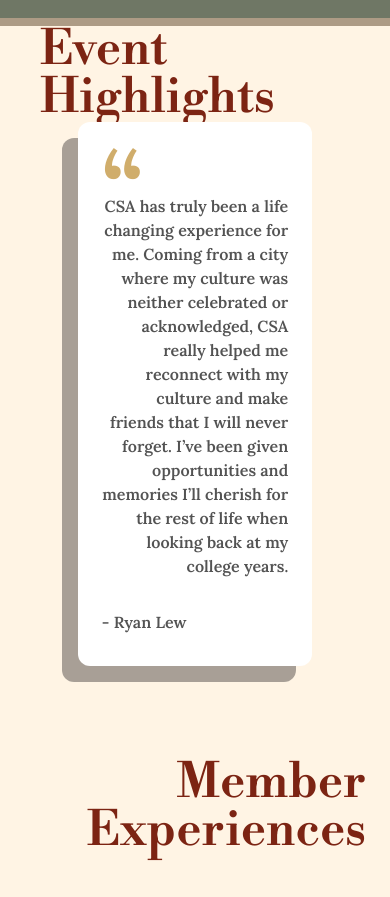
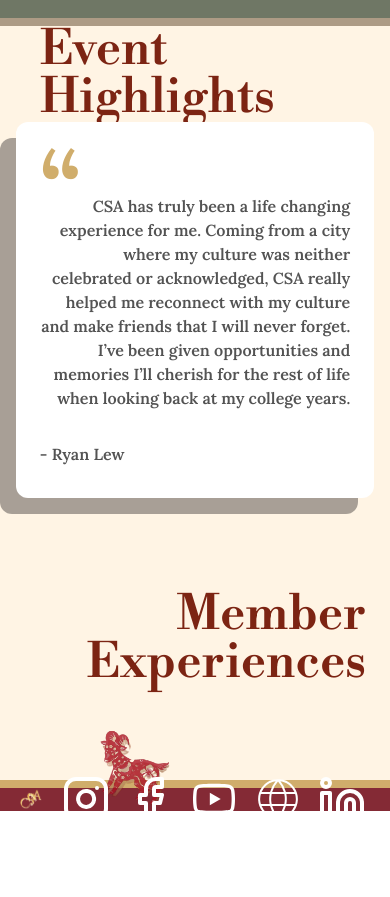
Before and after one commit to acm-ucr/csa-website, a Next.js app: page / in a window 390 px wide. Shown: the part 1740-2637 px from the top of the page. After the commit the page ends 2563 px from the top, so only its background shows below. Built offline with nearby package versions, Linux system fonts and the light colour scheme.

Commit message:
width mobile increase

```diff
--- a/src/components/home/QuoteBox.tsx
+++ b/src/components/home/QuoteBox.tsx
@@ -1,7 +1,7 @@
 const QuoteBox = ({ quote, name }: { quote: string; name: string }) => {
   return (
-    <div className="flex justify-center">
-      <div className="font-lora relative w-3/5">
+    <div className="flex justify-center px-4 md:px-0">
+      <div className="font-lora relative w-full sm:w-4/5 md:w-3/5">
         <div className="absolute right-4 top-4 h-full w-full rounded-xl bg-csa-gray-200 bg-opacity-50" />
         <div className="relative flex flex-col gap-8 rounded-xl bg-white p-4">
           <div className="px-[2vw] pt-10">
```
